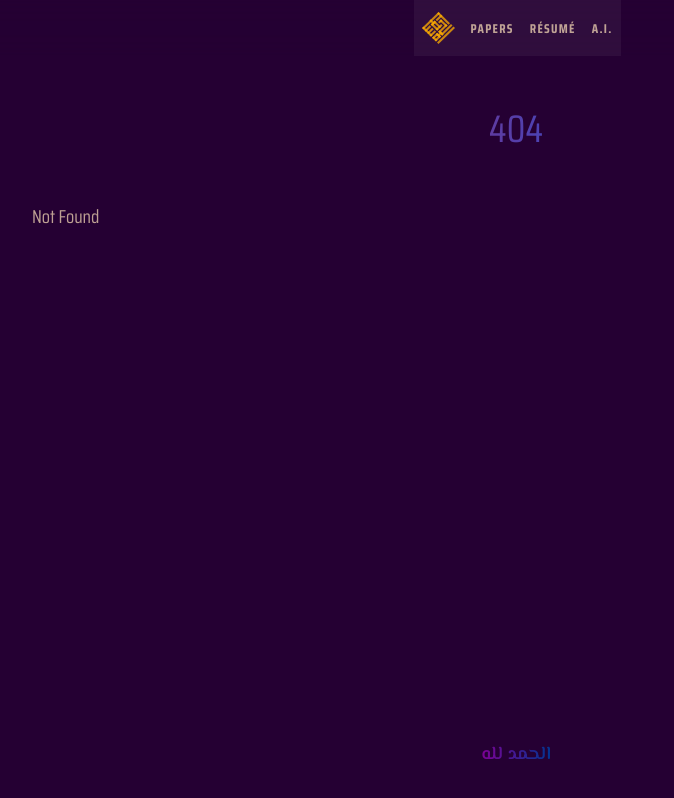
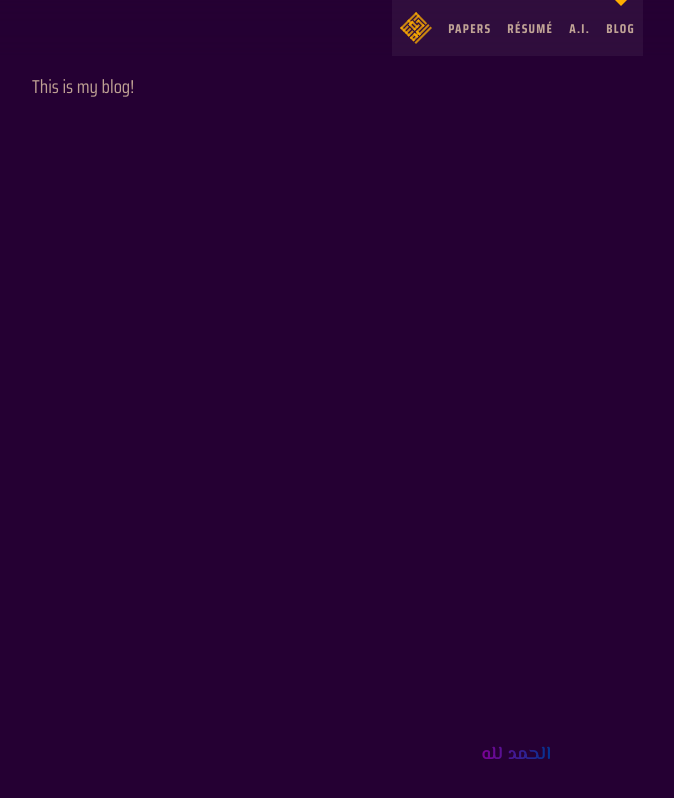
Before and after one commit to alstat/al-asaad, a SvelteKit app: page /blog in a window 1280 px wide. Before the commit this address had no page. Shown: the whole page, without its empty margins (124-798 px from the left). Built offline with nearby package versions, Linux system fonts and the light colour scheme; a web font is replaced by a local one.

Commit message:
init commit

```diff
--- a/src/routes/Header.svelte
+++ b/src/routes/Header.svelte
@@ -23,6 +23,9 @@
 			</li>
 			<li aria-current={$page.url.pathname === "/ai-projects" ? "page" : undefined}>
 				<a href="/ai-projects">A.I.</a>
+			</li>
+			<li aria-current={$page.url.pathname === "/blog" ? "page" : undefined}>
+				<a href="/blog">Blog</a>
 			</li>
 		</ul>
 	</nav>
--- /dev/null
+++ b/src/routes/blog/+page.svelte
@@ -0,0 +1 @@
+This is my blog!
```
